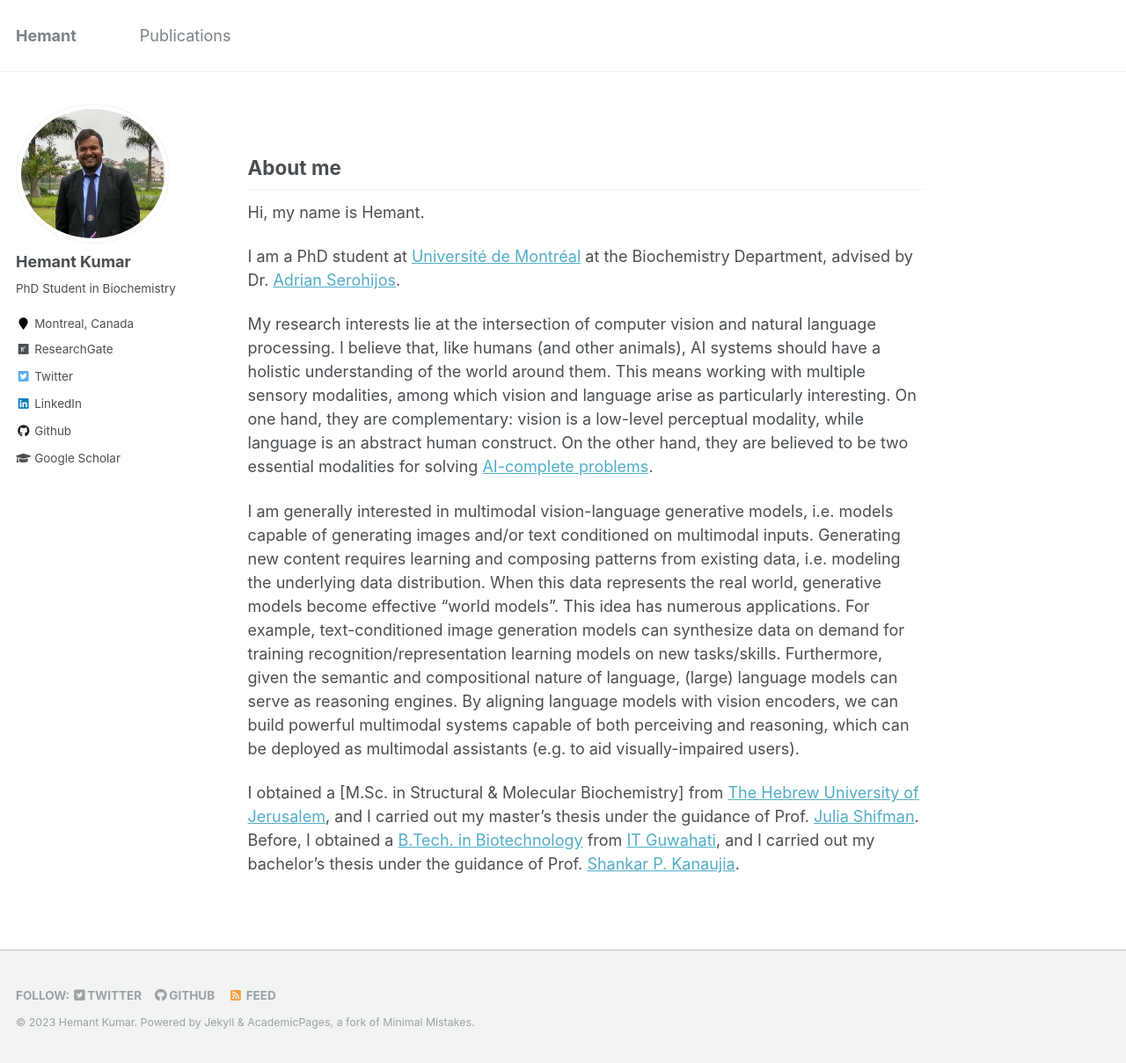
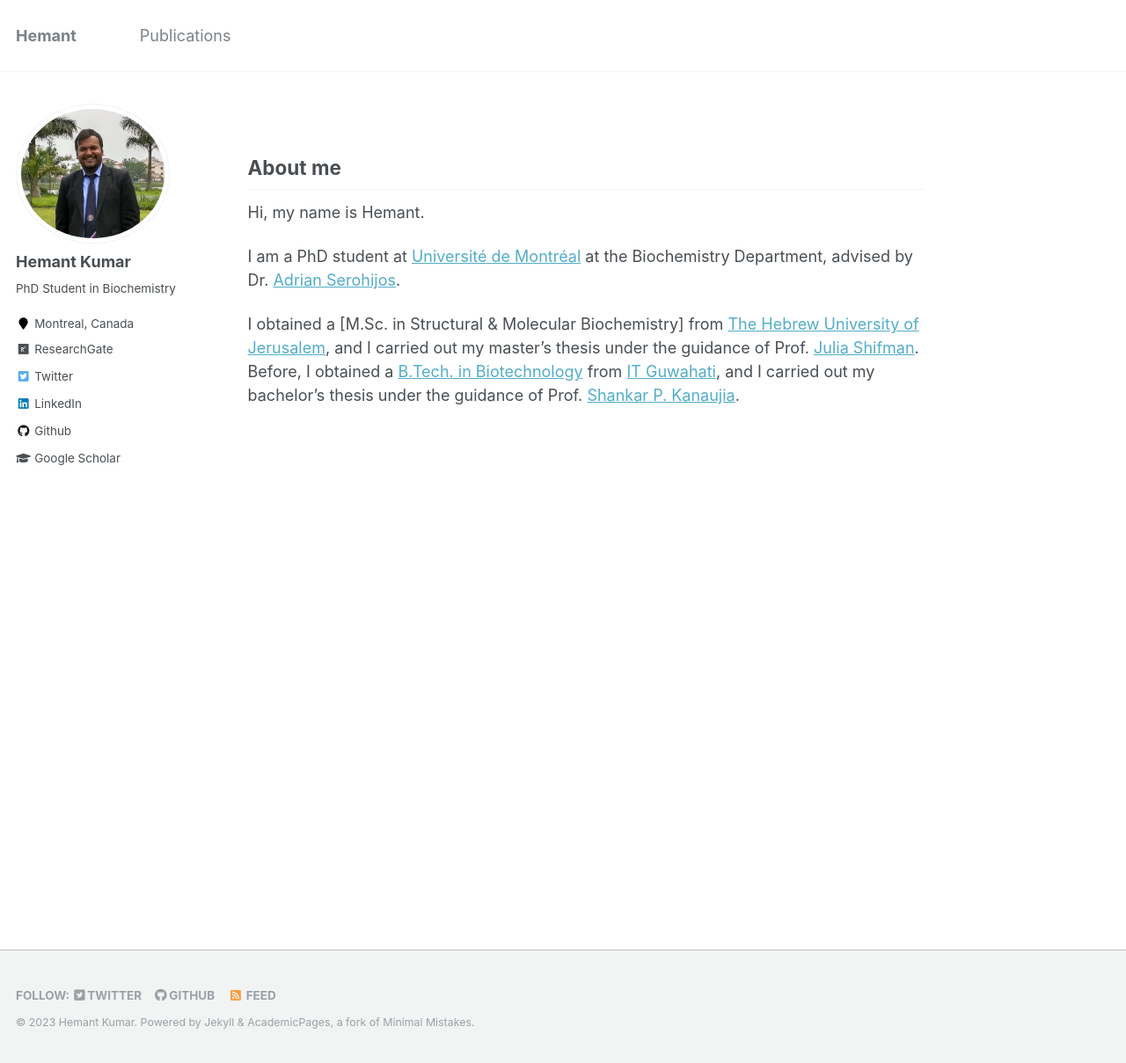
Before and after one commit to hemantkiitg/hemantkiitg.github.io, a Jekyll site: the page built from _pages/about.md, in a window 1280 px wide and 1209 px high. Shown: the whole window at 88% size. Built offline with Jekyll 4.4.1, drawn with Linux system fonts in a browser that asks for light colours.

Commit message:
Update about.md

```diff
--- a/_pages/about.md
+++ b/_pages/about.md
@@ -14,8 +14,4 @@ Hi, my name is Hemant.
 
 I am a PhD student at [Université de Montréal](https://www.umontreal.ca/) at the Biochemistry Department, advised by Dr. [Adrian Serohijos](http://www.serohijoslab.org/).
 
-My research interests lie at the intersection of computer vision and natural language processing. I believe that, like humans (and other animals), AI systems should have a holistic understanding of the world around them. This means working with multiple sensory modalities, among which vision and language arise as particularly interesting. On one hand, they are complementary: vision is a low-level perceptual modality, while language is an abstract human construct. On the other hand, they are believed to be two essential modalities for solving [AI-complete problems](https://en.wikipedia.org/wiki/AI-complete).
-
-I am generally interested in multimodal vision-language generative models, i.e. models capable of generating images and/or text conditioned on multimodal inputs. Generating new content requires learning and composing patterns from existing data, i.e. modeling the underlying data distribution. When this data represents the real world, generative models become effective “world models”. This idea has numerous applications. For example, text-conditioned image generation models can synthesize data on demand for training recognition/representation learning models on new tasks/skills. Furthermore, given the semantic and compositional nature of language, (large) language models can serve as reasoning engines. By aligning language models with vision encoders, we can build powerful multimodal systems capable of both perceiving and reasoning, which can be deployed as multimodal assistants (e.g. to aid visually-impaired users).
-
 I obtained a [M.Sc. in Structural & Molecular Biochemistry] from [The Hebrew University of Jerusalem](https://en.huji.ac.il/), and I carried out my master's thesis under the guidance of Prof. [Julia Shifman](https://openscholar.huji.ac.il/shifmanlab/people/julia-shifman). Before, I obtained a [B.Tech. in Biotechnology](https://www.fib.upc.edu/en/studies/bachelors-degrees/bachelor-degree-informatics-engineering) from [IT Guwahati](https://www.iitg.ac.in/), and I carried out my bachelor's thesis under the guidance of Prof. [Shankar P. Kanaujia](https://fac.iitg.ac.in/spkanaujia/).
```
